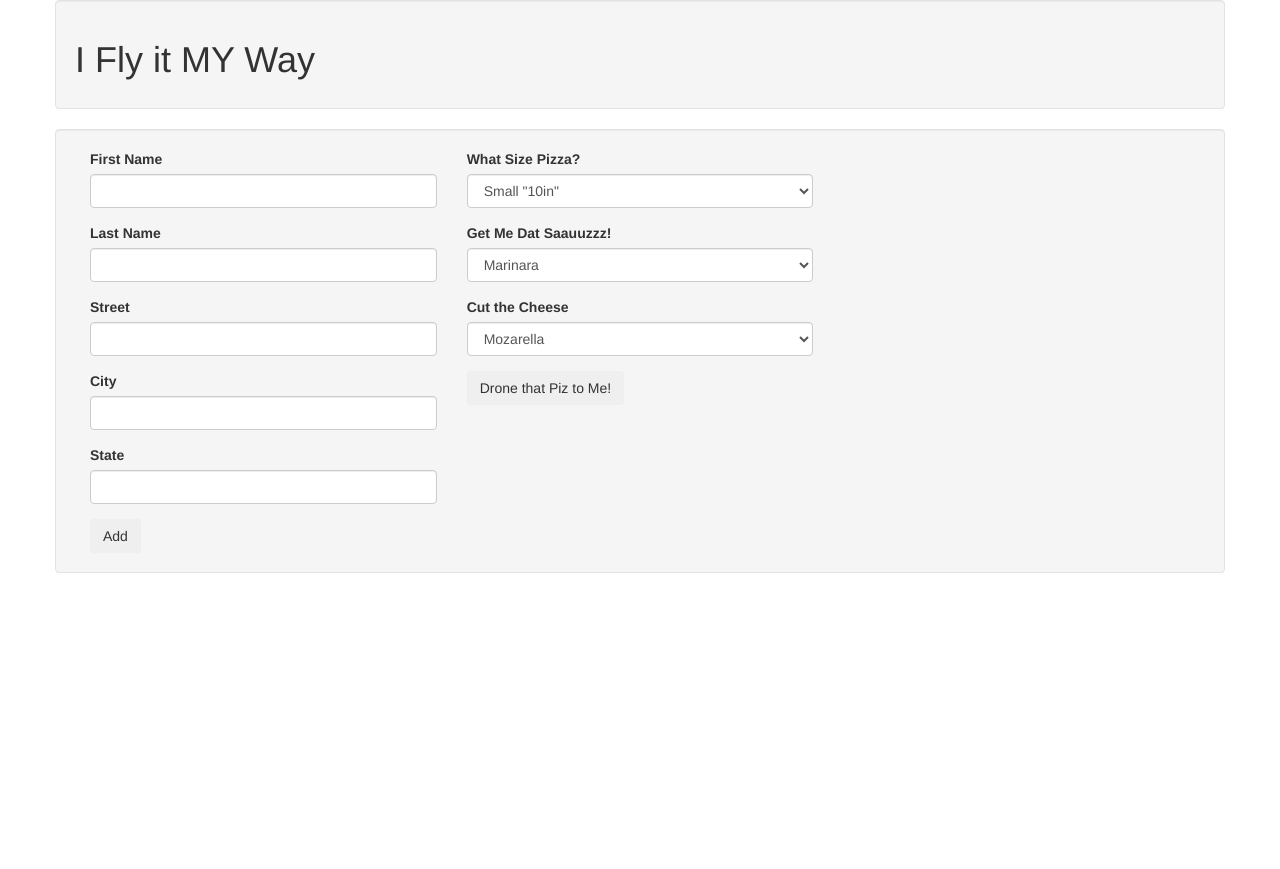
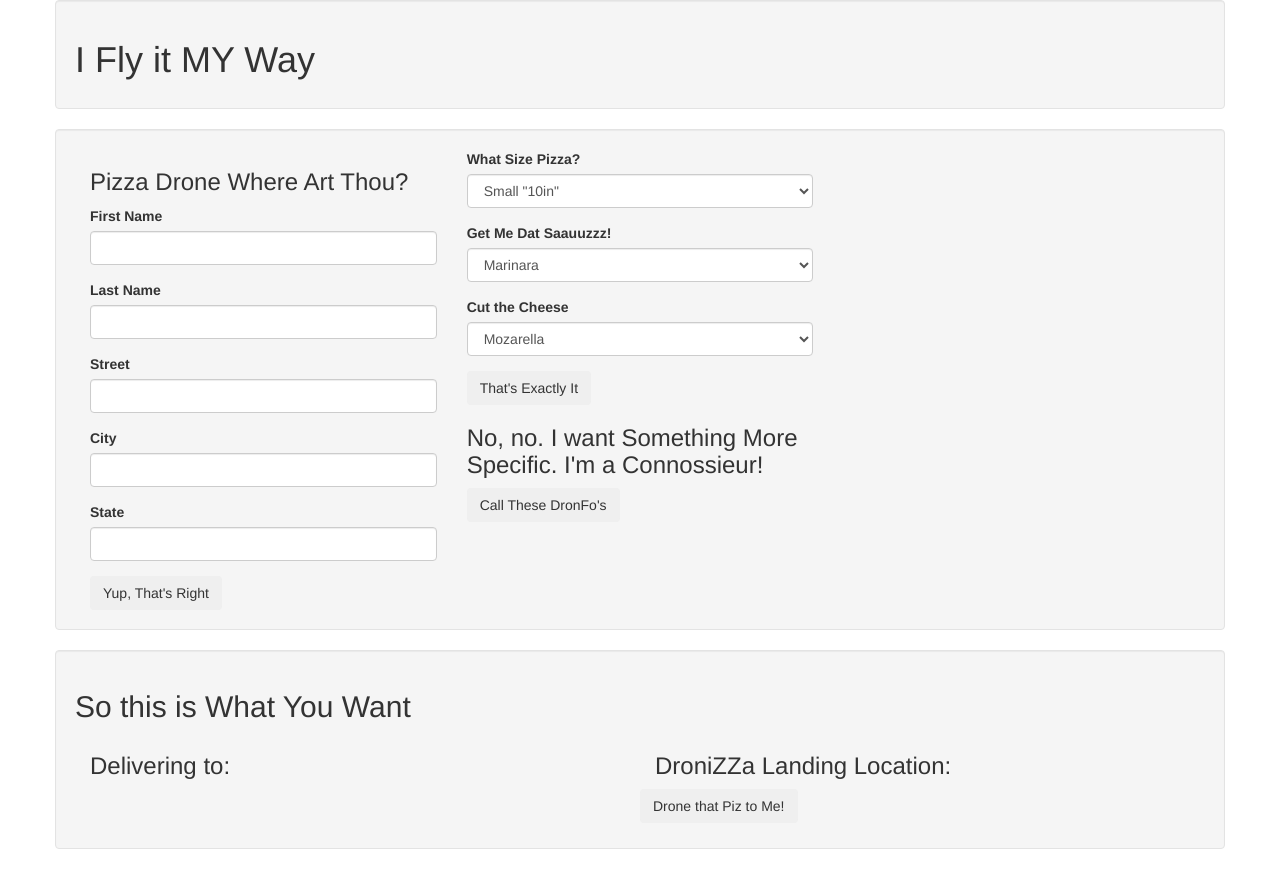
Before and after one commit to gmkhanna/pizza, a plain HTML site: page index.html in a window 1280 px wide. Shown: the part 824-1693 px from the top of the page. Before the commit the page ends 1417 px from the top, so only its background shows below. Drawn offline with Linux system fonts and the light colour scheme.

Commit message:
More additions of forms and order confirmation section. Need to make pizza object with 3 choices.

```diff
--- a/index.html
+++ b/index.html
@@ -59,8 +59,10 @@
 
     <div class="row well" id="rowMainOrder">
 
-      <div class="col-md-4" id="colNewCustomer">
-        <form id="newCustomer">
+      <div class="col-md-4" id="colCustomer">
+        <h3>Pizza Drone Where Art Thou?</h3>
+        <form id="NewContact">
+
           <div id="newFullName">
             <div class="form-group">
               <label for="new-first-name">First Name</label>
@@ -71,6 +73,7 @@
               <input type="text" class="form-control" id="new-last-name">
             </div>
           </div>
+
           <div id="new-addresses">
             <div class="new-address">
               <div class="form-group">
@@ -87,7 +90,7 @@
               </div>
             </div>
           </div>
-          <button type="submit" class="btn">Add</button>
+          <button type="submit" class="btn">Yup, That's Right</button>
         </form>
       </div>
 
@@ -117,11 +120,33 @@
               <option value="3">Moz/Bleu Mix</option>
             </select>
           </div>
-          <button type="submit" class="btn">Drone that Piz to Me!</button>
+          <button type="submit" class="btn">That's Exactly It</button>
+
+          <h3>No, no. I want Something More Specific. I'm a Connossieur!</h3>
+          <button type="submit" class="btn">Call These DronFo's</button>
         </form>
       </div>
     </div>
 
+    <div class="row well" id="rowOrderConfirmation">
+      <div id="showOrderDetails">
+        <h2>So this is What You Want</h2>
+        <div class="col-md-6" id="colConfirmName">
+          <h3>Delivering to: <span class="confirmFullName"></span></h3>
+          <br><br>
+        </div>
+        <div class="col-md-6" id="colConfirmAddress">
+          <h3>DroniZZa Landing Location:</h3>
+          <ul class="confirmAddress">
+
+          </ul>
+          </div>
+        <br><br>
+        <button type="submit" class="btn">Drone that Piz to Me!</button>
+      </div>
+    </div>
+
+
   </div>
 </body>
 </html>
```
